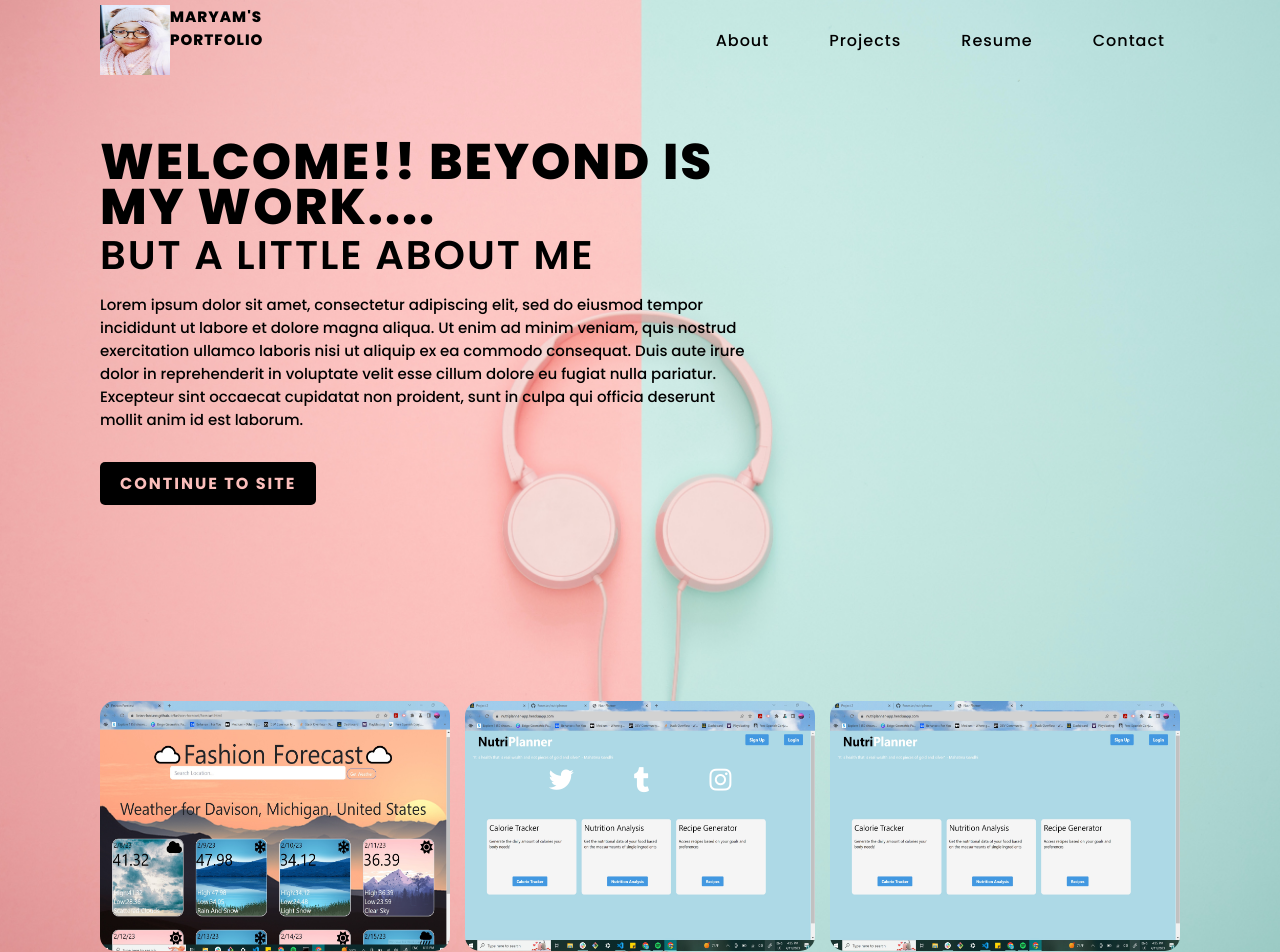
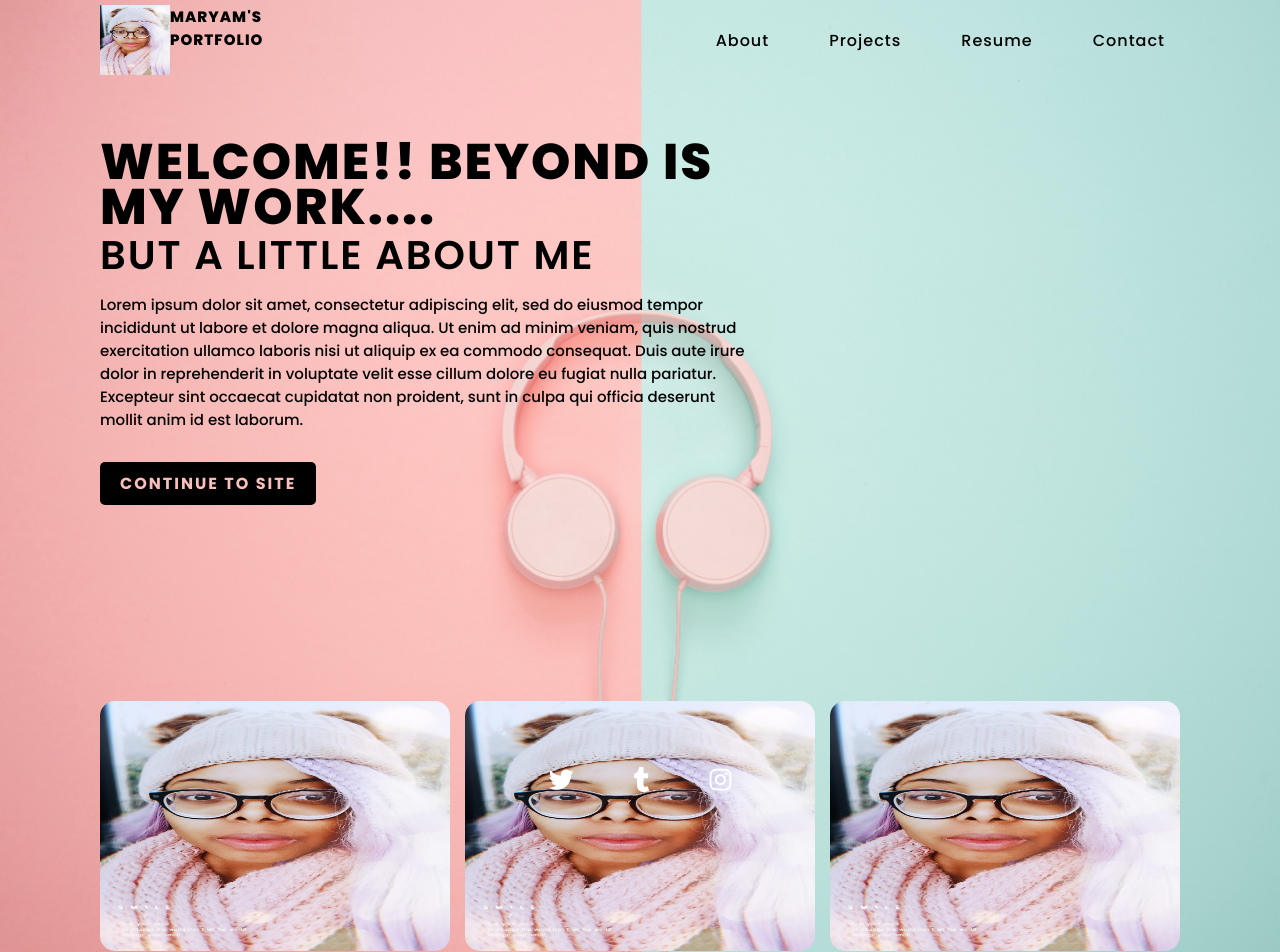
Before and after one commit to MariCods/Mary-React-Portfolio, a React (Create React App) app: page /Works in a window 1280 px wide. Shown: the top 952 px of the page. Built offline with nearby package versions, Linux system fonts and the light colour scheme.

Commit message:
picture-change

```diff
--- a/src/components/Works.js
+++ b/src/components/Works.js
@@ -1,14 +1,14 @@
 import React from 'react';
 import './styles/Works.css';
-import Image2 from '../components/styles/img/fashion.html.jpg';
+import Image2 from '../components/styles/img/pro.jpg';
 import Image3 from '../components/styles/img/Project-2-Nutruplanner.jpg';
 
 function Works() {
     return (
         <div class="flex">
             <a href="https://brian-lascuna.github.io/fashion-forecast/"><img src={Image2} id="content" alt=""></img></a>
-            <a href="https://nutriplanner-app.herokuapp.com/"><img src={Image3} id="content" alt=""></img></a>
-            <a href="https://activelife-app.herokuapp.com/"><img src={Image3} id="content" alt=""></img></a>
+            <a href="https://nutriplanner-app.herokuapp.com/"><img src={Image2} id="content" alt=""></img></a>
+            <a href="https://activelife-app.herokuapp.com/"><img src={Image2} id="content" alt=""></img></a>
         </div>
     )
 }
```
